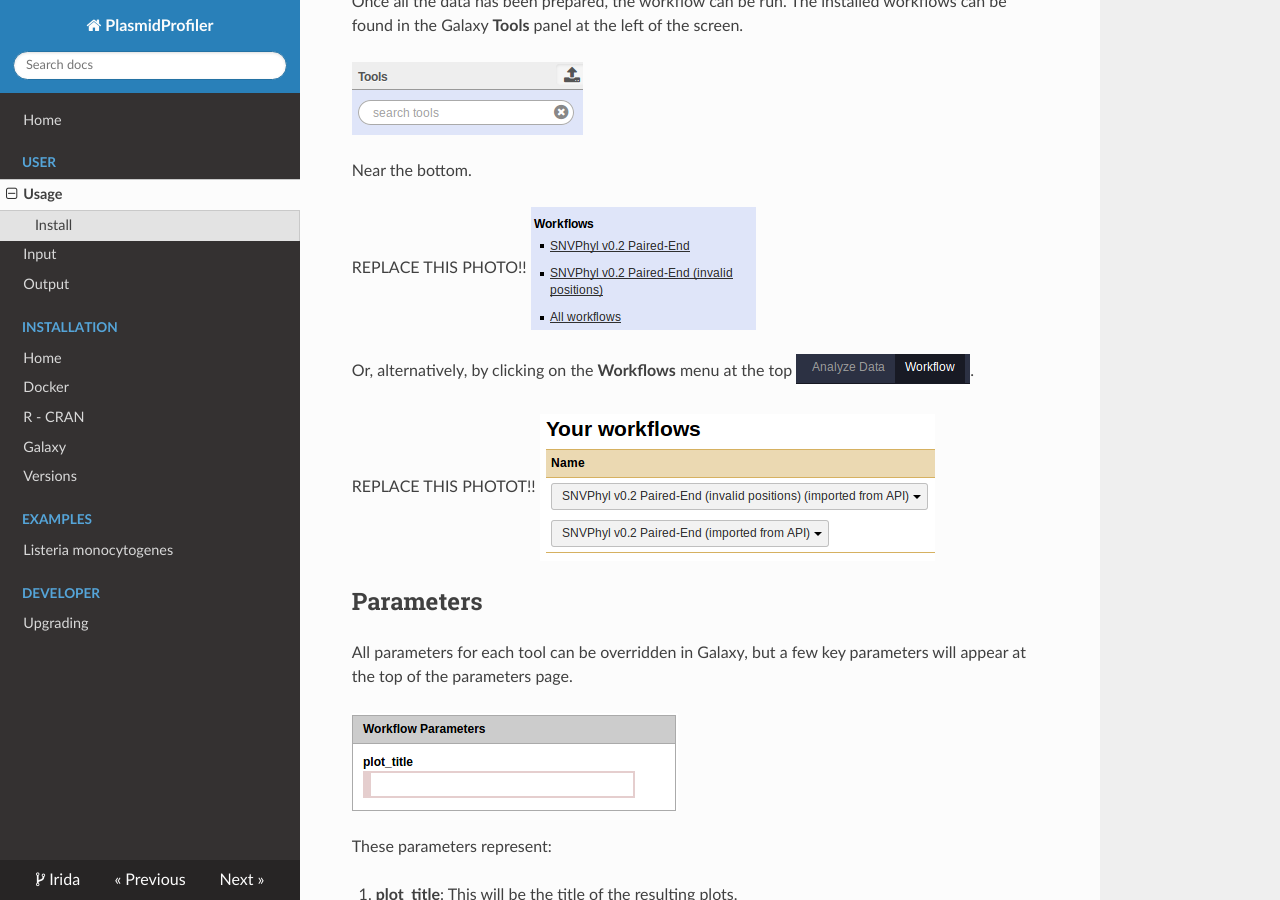
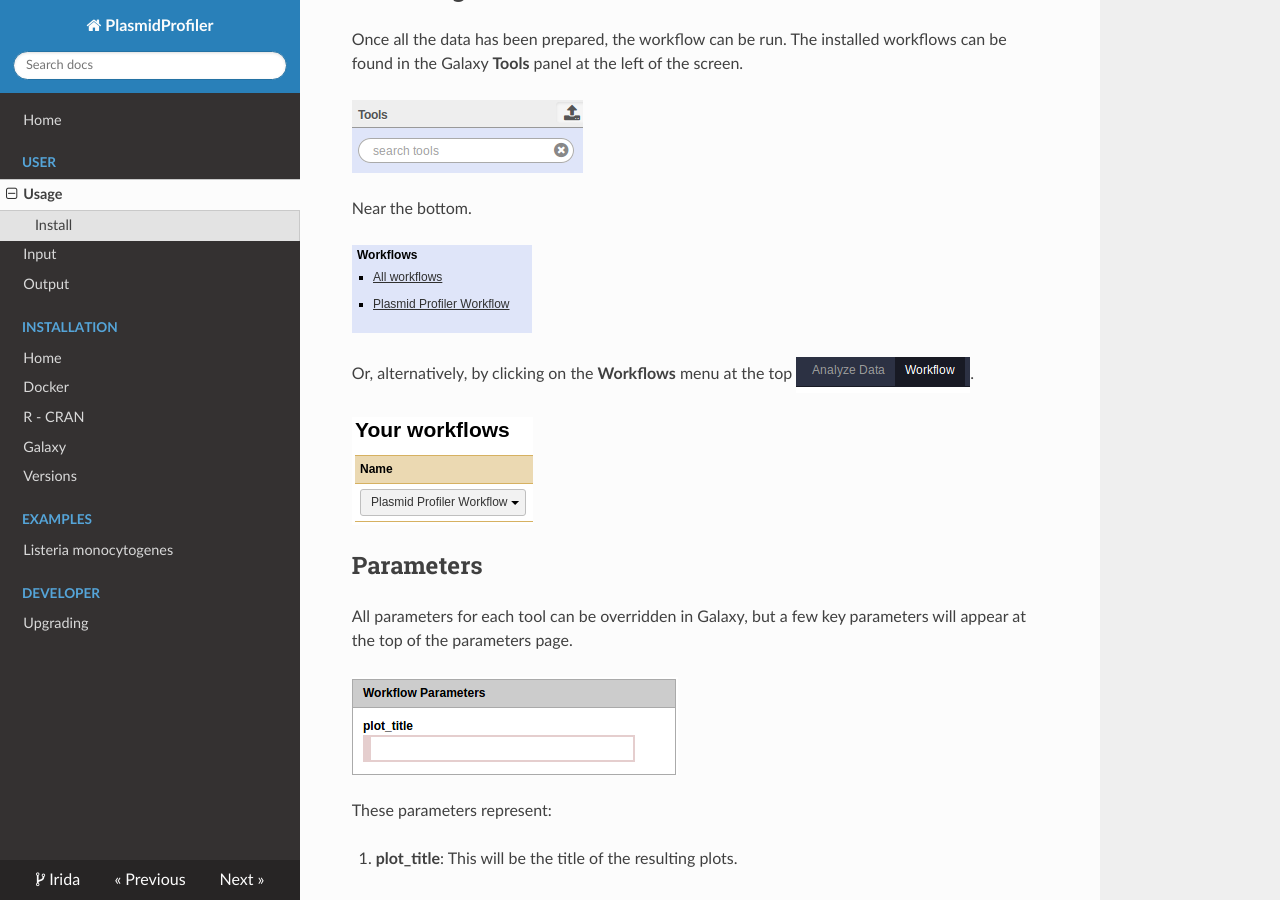
Before and after one commit to phac-nml/plasmidprofiler-galaxy, an MkDocs documentation site: the page built from docs/user/usage.md, in a window 1280 px wide and 900 px high, scrolled down 5300 px. Built offline with MkDocs 1.6.1, drawn with Linux system fonts in a browser that asks for light colours; nearby versions of some CDN libraries; old or Windows-style settings are respelled for this version of MkDocs.

Commit message:
adding updated images

```diff
--- a/docs/user/usage.md
+++ b/docs/user/usage.md
@@ -94,12 +94,10 @@
 
 Near the bottom.
 
-REPLACE THIS PHOTO!!
 ![installed-workflows][]
 
 Or, alternatively, by clicking on the **Workflows** menu at the top ![workflow-top-menu][].
 
-REPLACE THIS PHOTOT!!
 ![workflows-list][]
 
 ## Parameters
```
Also changed, not shown: docs/images/plasmid-profiler-overview-galaxy.png, docs/images/plasmidprofiler-galaxy-docker.png (deleted), docs/user/images/installed-workflows.png, docs/user/images/plasmidprofiler-galaxy-docker.png, docs/user/images/workflows-list.png.
